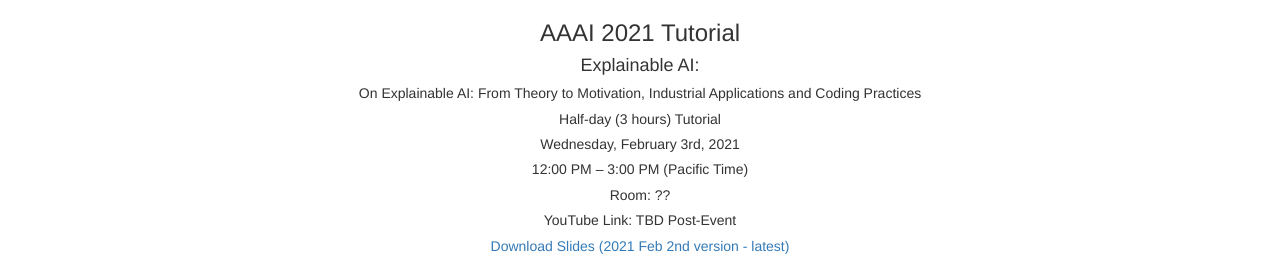
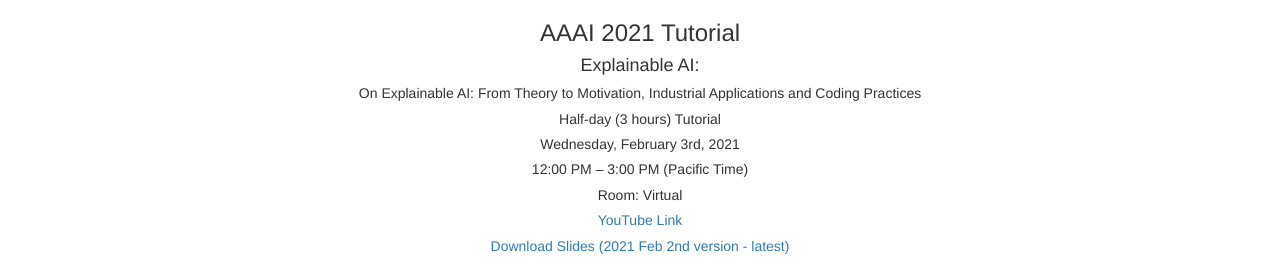
Before and after one commit to xaitutorial2021/xaitutorial2021.github.io, a plain HTML site: page index.html in a window 1280 px wide. Shown: the top 262 px of the page. Drawn offline with nearby package versions, Linux system fonts and the light colour scheme.

Commit message:
Adding Youttube video link

```diff
--- a/index.html
+++ b/index.html
@@ -55,8 +55,8 @@
          <span class="title"><h5>Half-day (3 hours) Tutorial</h5> </span>
          <span class="title"><h5>Wednesday, February 3rd, 2021</h5> </span>
          <span class="title"><h5>12:00 PM – 3:00 PM (Pacific Time)</h5> </span>
-         <span class="title"><h5>Room: ??</h5> </span>
-         <span class="title"><h5>YouTube Link: TBD Post-Event</h5> </span>
+         <span class="title"><h5>Room: Virtual</h5> </span>
+         <span class="title"><h5><a href="https://www.youtube.com/watch?v=uFF1Ul1oM88">YouTube Link</a> </h5> </span>
           <span class="title"><h5> <a href="http://www-sop.inria.fr/members/Freddy.Lecue/presentation/aaai_2021_xai_tutorial.pdf">Download Slides (2021 Feb 2nd version - latest)</a> </h5></span>
         </td>
       </tr>
```
